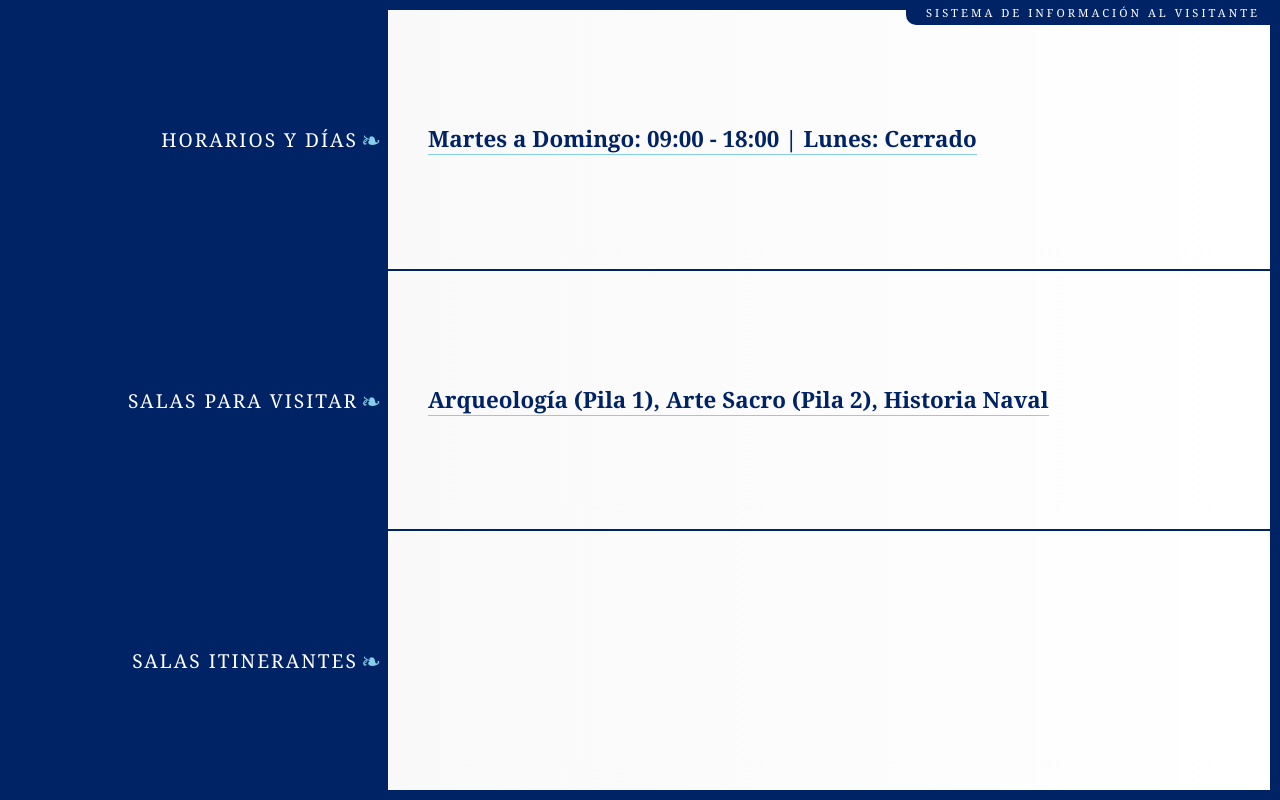
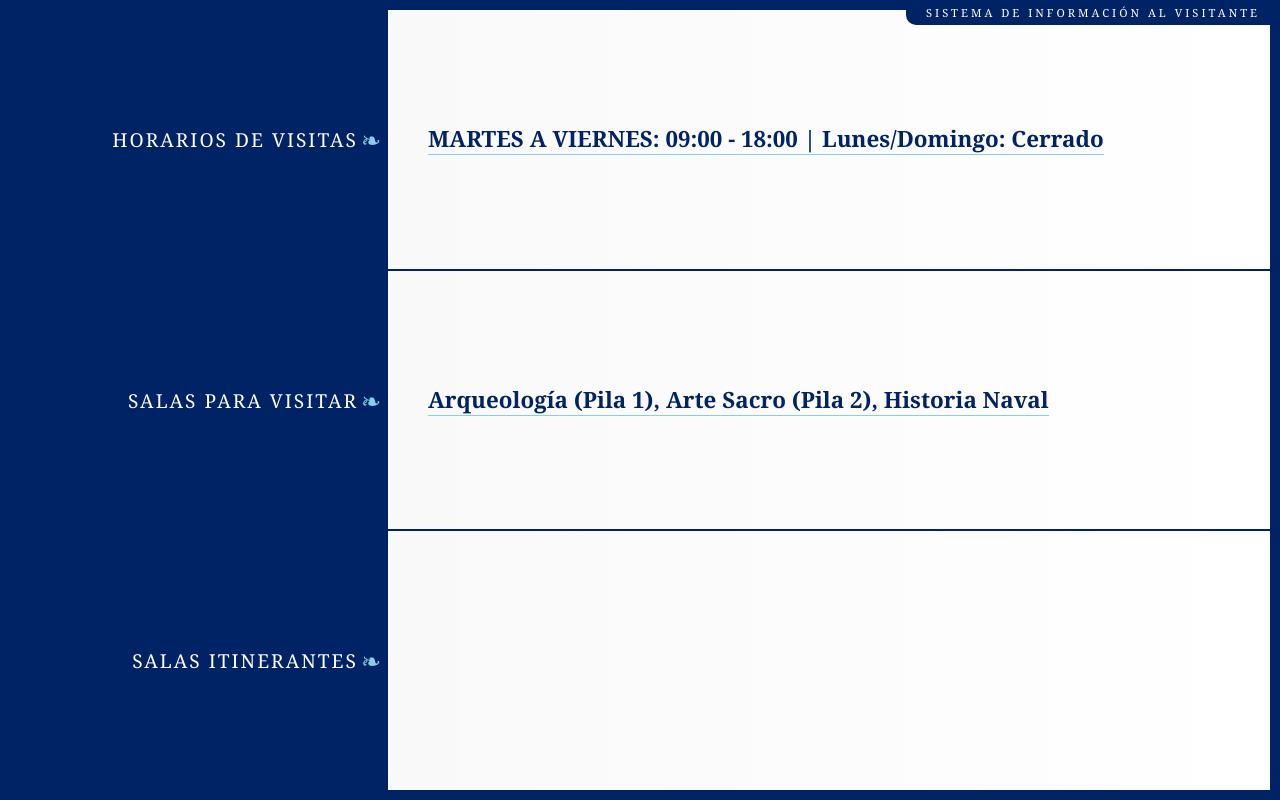
Before and after one commit to solarchat/cubachat, a plain HTML site: page index.html in a window 1280 px wide. Drawn offline with Linux system fonts and the light colour scheme.

Commit message:
Update index.html

```diff
--- a/index.html
+++ b/index.html
@@ -111,9 +111,9 @@
     <div class="dashboard">
 
         <div class="seccion">
-            <div class="categoria">Horarios y Días</div>
+            <div class="categoria">HORARIOS DE VISITAS</div>
             <div class="info">
-                <span id="txt-horarios">Martes a Domingo: 09:00 - 18:00 | Lunes: Cerrado</span>
+                <span id="txt-horarios">MARTES A VIERNES: 09:00 - 18:00 | Lunes/Domingo: Cerrado</span>
             </div>
         </div>
 
@@ -126,4 +126,5 @@
 
         <div class="seccion">
             <div class="categoria">Salas Itinerantes</div>
+
             <div class="info">
```
